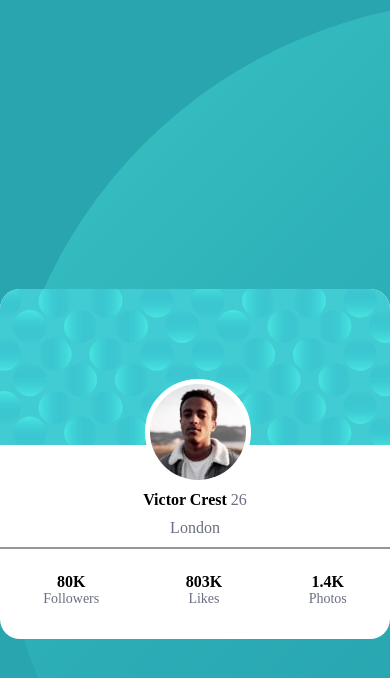
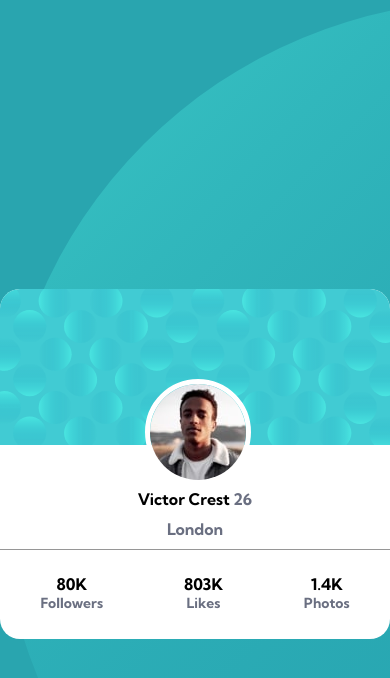
Before and after one commit to GabrielCam123/profile-card, a plain HTML site: page index.html in a window 390 px wide. Drawn offline with Linux system fonts and the light colour scheme.

Commit message:
Diseño completo mobile 375 px

```diff
--- a/index.html
+++ b/index.html
@@ -41,7 +41,7 @@
             <span>26</span>
           </div>
         </div>
-        <span style="display: flex;justify-content: space-around;color: var(--Dark-grayish-blue);border-bottom:solid 2px;border-bottom-color:var(--Dark-gray);padding: 10px;" >London</span>
+        <span style="display: flex;justify-content: space-around;color: var(--Dark-grayish-blue);border-bottom:solid 1px;border-bottom-color:var(--Dark-gray);padding: 10px;" >London</span>
         <div class="stat">
           <div><span>80K</span><span>Followers</span></div>
           <div><span>803K</span><span>Likes</span></div>
--- a/style.css
+++ b/style.css
@@ -3,7 +3,8 @@
     --Very-dark-desaturated-blue: hsl(229, 23%, 23%);
     --Dark-grayish-blue: hsl(227, 10%, 46%);
     --Dark-gray: hsl(0, 0%, 59%);
-    --Font-size:('Kumbh Sans', sans-serif):18px;
+    font-family: 'Kumbh Sans', sans-serif;
+    --Font-size:('Kumbh Sans',sans-serif):18px;
 }
 *{
     margin: 0;
```
